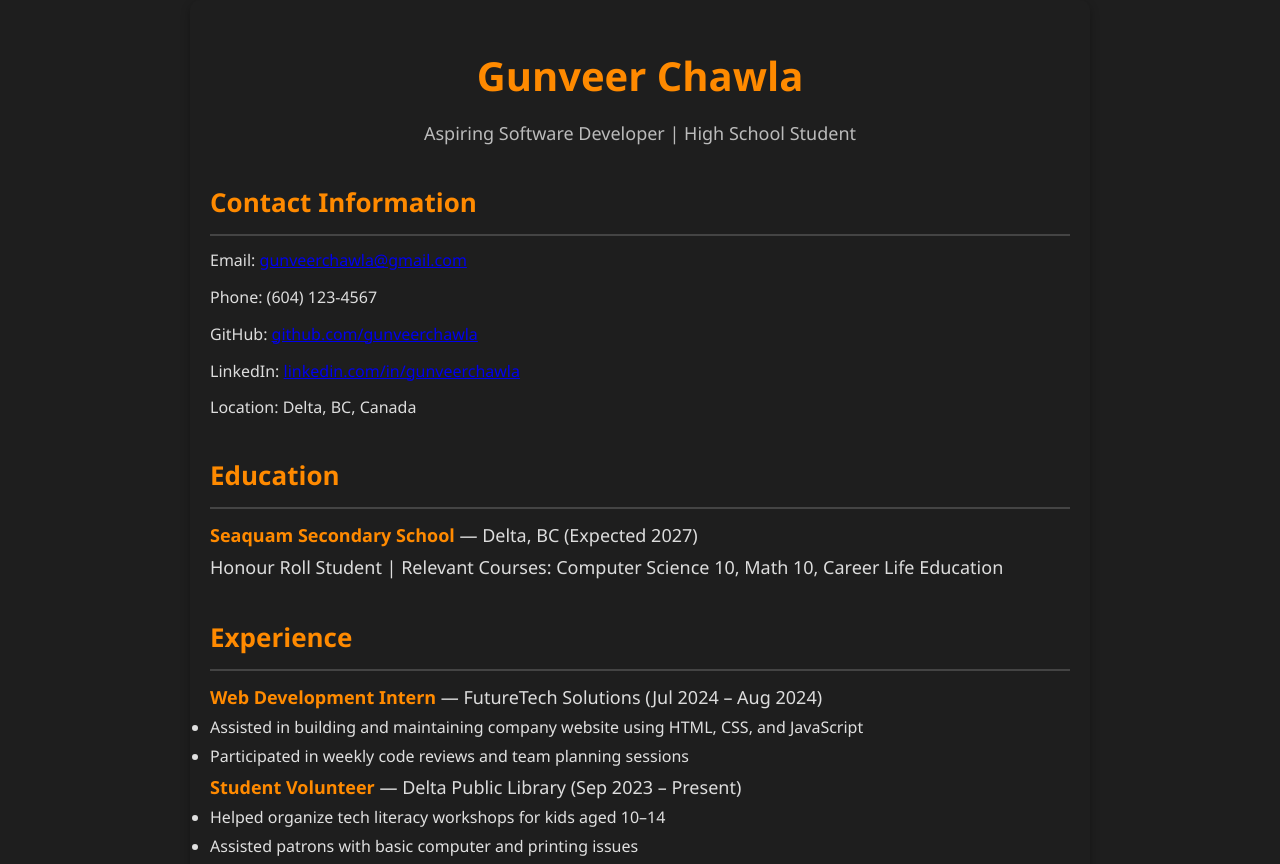
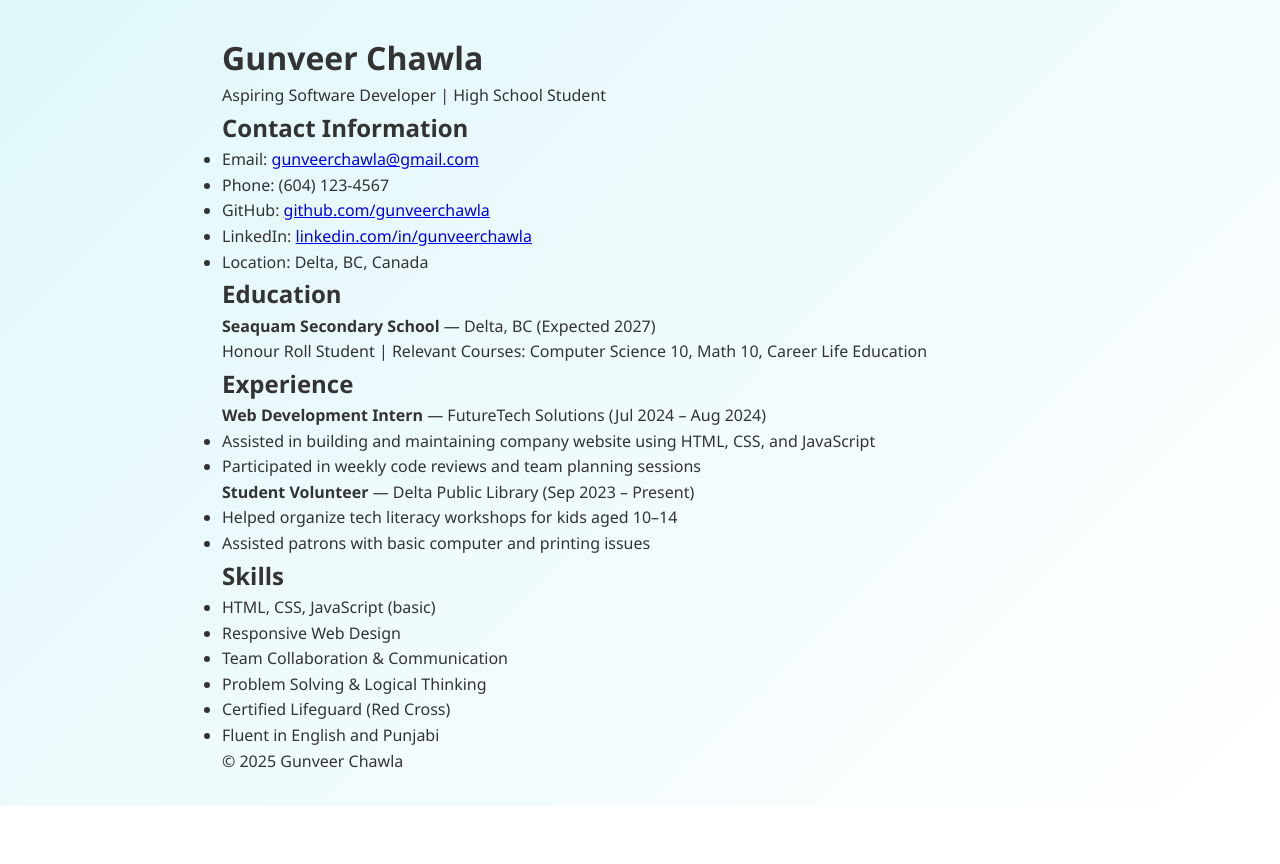
Before and after one commit to swatfrager/resume, a plain HTML site: page index.html in a window 1280 px wide. Shown: the top 864 px of the page. After the commit the page ends 806 px from the top, so only its background shows below. Drawn offline with Linux system fonts and the light colour scheme.

Commit message:
Update style.css

```diff
--- a/style.css
+++ b/style.css
@@ -1,113 +1,20 @@
+/* Base Reset */
 * {
     margin: 0;
     padding: 0;
     box-sizing: border-box;
-    font-family: 'Segoe UI', Tahoma, Geneva, Verdana, sans-serif;
 }
 
 body {
-    background-color: #1e1e1e;
-    color: #e0e0e0;
-    line-height: 1.8;
-    padding: 40px 20px;
+    font-family: 'Segoe UI', Tahoma, Geneva, Verdana, sans-serif;
+    background: linear-gradient(135deg, #e0f7fa, #fff);
+    color: #333;
+    line-height: 1.6;
+    padding: 2rem;
+}
+
+/* Container Style */
+body {
     max-width: 900px;
     margin: auto;
-    border-radius: 10px;
-    box-shadow: 0 4px 10px rgba(0, 0, 0, 0.3);
-}
-
-header {
-    text-align: center;
-    margin-bottom: 30px;
-}
-
-header h1 {
-    font-size: 40px;
-    color: #ff8a00;
-    margin-bottom: 5px;
-}
-
-header p {
-    font-size: 18px;
-    color: #bbb;
-}
-
-h2 {
-    font-size: 26px;
-    color: #ff8a00;
-    margin-bottom: 10px;
-    border-bottom: 2px solid #444;
-    padding-bottom: 8px;
-}
-
-section {
-    margin-bottom: 30px;
-}
-
-.contact ul, .skills ul {
-    list-style: none;
-    padding-left: 0;
-}
-
-.contact li, .skills li {
-    font-size: 16px;
-    color: #ddd;
-    margin-bottom: 8px;
-}
-
-.contact li span {
-    font-weight: bold;
-    color: #ff8a00;
-}
-
-.education p, .experience p {
-    font-size: 18px;
-    color: #ddd;
-}
-
-.education strong, .experience strong {
-    font-weight: bold;
-    color: #ff8a00;
-}
-
-footer {
-    text-align: center;
-    font-size: 14px;
-    color: #888;
-    margin-top: 50px;
-}
-
-footer a {
-    color: #ff8a00;
-    text-decoration: none;
-}
-
-footer a:hover {
-    text-decoration: underline;
-}
-
-@media (max-width: 768px) {
-    body {
-        padding: 30px 15px;
-    }
-
-    header h1 {
-        font-size: 32px;
-    }
-
-    header p {
-        font-size: 16px;
-    }
-
-    h2 {
-        font-size: 22px;
-    }
-
-    .contact li, .skills li {
-        font-size: 14px;
-    }
-
-    .education p, .experience p {
-        font-size: 16px;
-    }
-}
+    border-radius:
```
